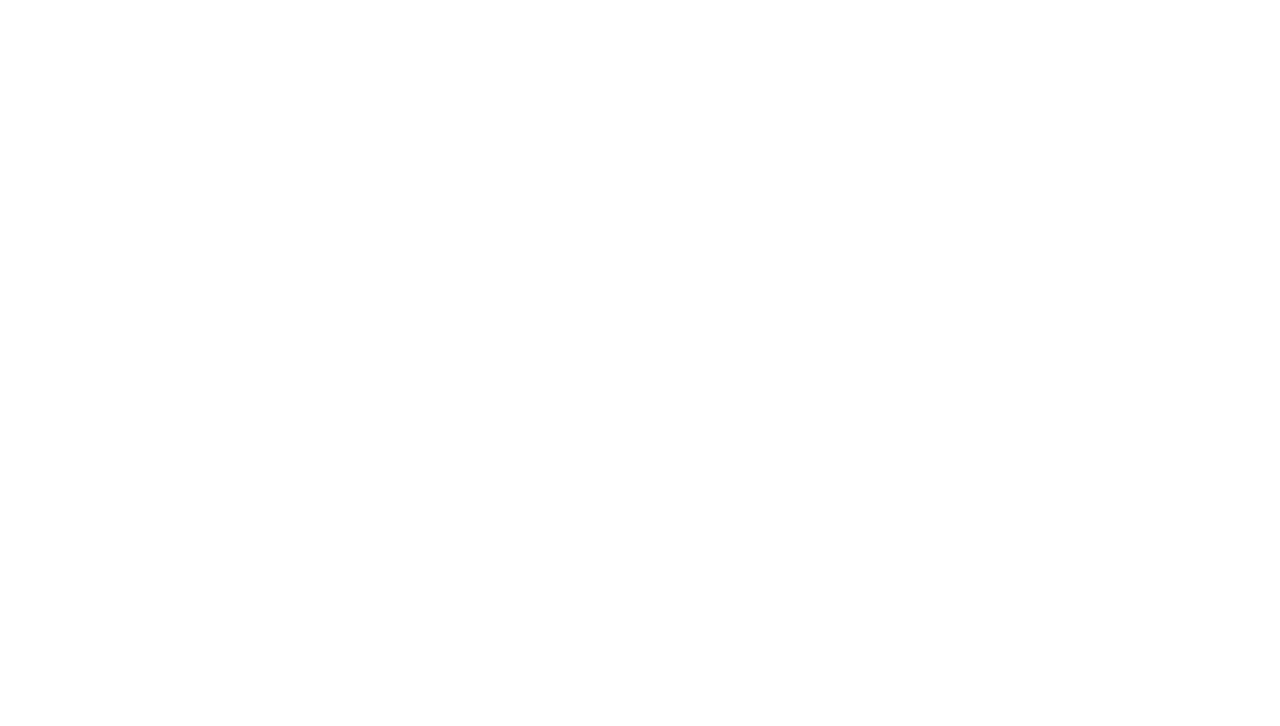
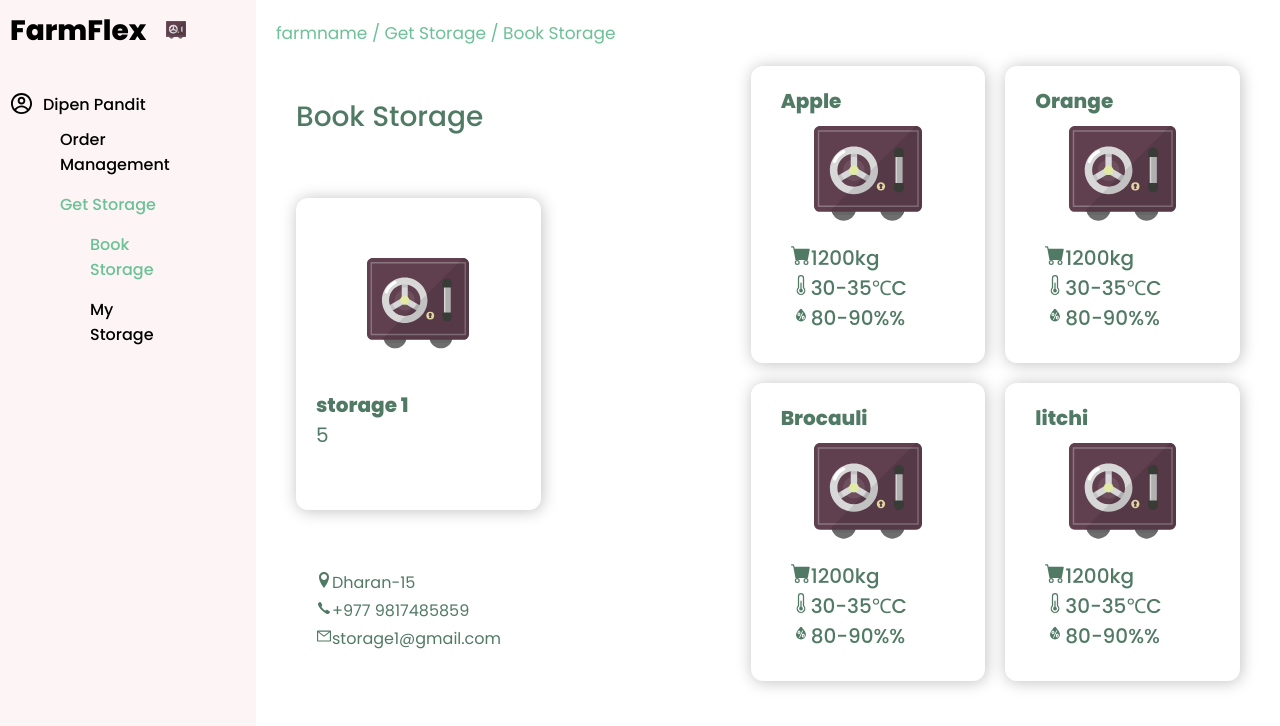
Before and after one commit to Aashish-Upadhyay-101/deltathon-farmflex, a React (Create React App) app: page /store/id in a window 1280 px wide. Before the commit this address had no page. Shown: the top 726 px of the page. Built offline with nearby package versions, Linux system fonts and the light colour scheme.

Commit message:
dasboard is going on live

```diff
--- a/src/App.js
+++ b/src/App.js
@@ -5,7 +5,7 @@ import Signup from "./pages/SignupPage/Signup";
 import { ConfigProvider } from "antd";
 import Homepage from "./pages/HomePage/Homepage.js";
 import  Storepage  from "./pages/StorePage/Storepage.js";
-
+import SingleStorePage from "./pages/SingleStorePage/SingleStorePage.js";
 function App() {
   return (
     <ConfigProvider
@@ -21,6 +21,7 @@ function App() {
           <Route path="/login" element={<Login />}></Route>
           <Route path="/signup" element={<Signup />}></Route>
           <Route path="/store" element={<Storepage />}></Route>
+          <Route path="/store/id" element={<SingleStorePage />}></Route>
         </Routes>
       </div>
     </ConfigProvider>
--- a/src/components/DashboardContain/Dashboard.css
+++ b/src/components/DashboardContain/Dashboard.css
@@ -9,3 +9,31 @@
     font-size: 1.7rem;
     font-weight: 400;
 }
+.DashboardContain_container_stores{
+    padding:2rem;
+    display: grid;
+    grid-template-columns: repeat(3,minmax(100px, 1fr));
+    gap: 3rem;
+}
+.dashboard_singlestore{
+    padding: 1rem;
+    box-shadow: 1px 1px 4px rgba(0, 0, 0, 0.25);
+}
+.dashboard_singlestore_image{
+    display: flex;
+    justify-content: center;
+    align-items: center;
+}
+
+.dashboard_singlestore_image img{
+    width: 80%;
+    height: 80%;
+}
+
+.dashboard_singlestore_detail{
+    padding: 1rem;
+}
+.dashboard_singlestore_detail h1{
+    font-size: 1.5rem;
+    color: #6cc196;
+}
--- a/src/components/DashboardContain/DashboardContain.jsx
+++ b/src/components/DashboardContain/DashboardContain.jsx
@@ -1,11 +1,79 @@
 import React from 'react'
 import "./Dashboard.css"
+import Image from "../../images/safe-part-2-svgrepo-com.svg"
+import { Link } from 'react-router-dom'
 export const DashboardContain = () => {
+
+      const data = [{
+        id:'1',
+        name: 'storage 1',
+        rating: 5
+      },{
+        id:'2',
+        name: 'storage 2',
+        rating: 5
+      },{
+        id:'3',
+        name: 'storage 3',
+        rating: 5
+      },{
+        id:'4',
+        name: 'storage 4',
+        rating: 5
+      },{
+        id:'5',
+        name: 'storage 5',
+        rating: 5
+      },{
+        id:'6',
+        name: 'storage 6',
+        rating: 5
+      },{
+        id:'7',
+        name: 'storage 7',
+        rating: 5
+      },{
+        id:'8',
+        name: 'storage 8',
+        rating: 5
+      },{
+        id:'9',
+        name: 'storage 9',
+        rating: 5
+      },{
+        id:'10',
+        name: 'storage 10',
+        rating: 5
+      },{
+        id:'11',
+        name: 'storage 11',
+        rating: 5
+      }]
+
   return (
     <div className='DashboardContain_container'>
       <div className='DashboardContain_container_primary'>
         <h2>farmname / Get Storage / Book Storage </h2>
       </div>
+      <div className='DashboardContain_container_stores'>
+{
+  data.map((data)=>{
+    return(
+      <Link to="/store/id" key={data.id}>
+        <div className='dashboard_singlestore'>
+                <div className='dashboard_singlestore_image'>
+                  <img src={Image} alt='Single product'/>
+                </div>
+                <div className='dashboard_singlestore_detail'>
+                <h1>{data.name}</h1>
+                <p>{data.rating}</p>
+                </div>
+        </div>
+        </Link>
+    )
+  })
+}
+      </div>
     </div>
   )
 }
--- a/src/components/DashboardNav/DashboradNav.jsx
+++ b/src/components/DashboardNav/DashboradNav.jsx
@@ -20,7 +20,7 @@ const DashboradNav = () => {
                     <h2 className='select_link'>Get Storage</h2>
                     <div className='dashboardnav_link'>
 
-                        <Link to="/bookstorage"><h2 className='select_link'>Book Storage</h2></Link>
+                        <Link to="/store"><h2 className='select_link'>Book Storage</h2></Link>
                         <Link to="/mystorage"><h2>My Storage</h2></Link>
                     </div>
                 </div>
--- /dev/null
+++ b/src/components/SingleProductDetail/SingelProductDetail.css
@@ -0,0 +1,131 @@
+.SingelProductDetail_container{
+    width: 80%;
+    background-color: rgb(255, 255, 255);
+    padding: 2rem;
+}
+
+.SingelProductDetail_container_primary h2{
+    color: #6cc196;
+    font-size: 1.7rem;
+    font-weight: 400;
+}
+.SingelProductDetail_container_stores{
+    padding:2rem;
+    display: grid;
+    grid-template-columns: 1fr 2fr;
+    gap:21rem;
+}
+.SingelProductDetail_singlestore{
+    padding: 2rem 1rem;
+    cursor: pointer;
+    box-shadow: 1px 1px 16px rgba(0, 0, 0, 0.25);
+    border-radius: 12px;
+}
+.SingelProductDetail_singlestore_image{
+    display: flex;
+    flex-direction: column;
+    justify-content: center;
+    align-items: center;
+}
+
+.SingelProductDetail_singlestore_image img{
+    width: 50%;
+    height: 50%;
+}
+
+.SingelProductDetail_singlestore_image h2{
+    align-self: flex-start;
+    font-size: 2rem;
+    color: #517A65;
+    margin-left: 2rem;
+    margin-bottom: 1rem;
+
+}
+
+.SingelProductDetail_singlestore_detail{
+    padding: 1rem;
+}
+.SingelProductDetail_singlestore_detail h1{
+    font-size: 1.5rem;
+    color:  #517A65;;
+}
+
+.icon{
+    font-size: 2rem;
+    font-weight: 500;
+    color:  #517A65;
+    margin-left: 2rem;
+}
+
+.SingelProductDetail_singlestore_detail p{
+    font-size: 2rem;
+    font-weight: 500;
+    color:  #517A65;
+    margin-left: 2rem;
+}
+
+
+
+.SingelProductDetail_container_stores_fruits{
+    display: grid;
+    grid-template-columns: repeat(2, 1fr);
+    grid-template-rows: repeat(2, 1fr);
+    gap: 2rem;
+}
+
+.SingelProductDetail_container_stores_bookstorage_primary{
+
+    font-size: 2.8rem;
+    font-weight: 500;
+    color:  #517A65;;
+}
+
+
+.SingelProductDetail_container_stores_bookstorage{
+    display: flex;
+    flex-direction: column;
+    justify-content: space-around;
+
+}
+
+.SingelProductDetail_singlestore_big{
+display: flex;
+justify-content: center;
+flex-direction: column;
+box-shadow: 1px 1px 16px rgba(0, 0, 0, 0.25);
+padding: 6rem 2rem;
+border-radius: 12px;
+}
+.SingelProductDetail_singlestore_image_big{
+    display: flex;
+    justify-content: center;
+}
+.SingelProductDetail_singlestore_image_big img{
+    width: 50%;
+}
+
+.SingelProductDetail_singlestore_detail_big h1{
+    font-size: 2rem;
+    color: #517A65;
+    justify-self: start;
+    margin-top: 3rem;
+}
+.SingelProductDetail_singlestore_detail_big p{
+    font-size: 2rem;
+    color: #517A65;
+    justify-self: start;
+}
+
+.SingelProductDetail_singlestore_detailsecondary{
+    display: flex;
+    flex-direction: column;
+    gap: .3rem;
+}
+.SingelProductDetail_singlestore_detailsecondary p {
+    font-size: 1.6rem;
+    color: #517A65;
+}
+.icon{
+    font-size: 1.6rem;
+    color: #517A65;
+}
--- /dev/null
+++ b/src/components/SingleProductDetail/SingelProductDetail.js
@@ -0,0 +1,3 @@
+import SingelProductDetail from "./SingelProductDetail.jsx";
+
+export default SingelProductDetail;
--- /dev/null
+++ b/src/components/SingleProductDetail/SingelProductDetail.jsx
@@ -0,0 +1,89 @@
+import React from 'react'
+import "./SingelProductDetail.css"
+import Image from "../../images/safe-part-2-svgrepo-com.svg";
+import {BsFillCartFill, BsThermometerHalf} from "react-icons/bs";
+import {WiHumidity} from "react-icons/wi"
+import {ImLocation} from "react-icons/im"
+import {IoIosCall} from "react-icons/io"
+import {AiOutlineMail} from "react-icons/ai"
+
+const SingelProductDetail = () => {
+  const data= {
+    mainName: "storage 1",
+    rating: 5,
+      subarray:[
+        {
+          id:"1",
+          name:'Apple',
+          kg:"1200kg",
+          humidity: "30-35",
+          temperature:"80-90%"
+        },{
+          id:"2",
+          name:'Orange',
+          kg:"1200kg",
+          humidity: "30-35",
+          temperature:"80-90%"
+        },{
+          id:"3",
+          name:'Brocauli',
+          kg:"1200kg",
+          humidity: "30-35",
+          temperature:"80-90%"
+        },{
+          id:"4",
+          name:'litchi',
+          kg:"1200kg",
+          humidity: "30-35",
+          temperature:"80-90%"
+        }
+      ]
+  }
+  return (
+    <div className='SingelProductDetail_container'>
+         <div className='SingelProductDetail_container_primary'>
+        <h2>farmname / Get Storage / Book Storage </h2>
+      </div>
+      <div className='SingelProductDetail_container_stores'>
+            <div className='SingelProductDetail_container_stores_bookstorage'>
+            <h1 className='SingelProductDetail_container_stores_bookstorage_primary'>Book Storage</h1>
+        <div className='SingelProductDetail_singlestore_big'>
+                <div className='SingelProductDetail_singlestore_image_big'>
+                  <img src={Image} alt='Single product'/>
+                </div>
+                <div className='SingelProductDetail_singlestore_detail_big'>
+                <h1>{data.mainName}</h1>
+                <p>{data.rating}</p>
+                </div>
+        </div>
+        <div className='SingelProductDetail_singlestore_detailsecondary'>
+                <p><span><ImLocation  className='icon'/></span>Dharan-15</p>
+                <p><span><IoIosCall  className='icon'/></span>+977 9817485859</p>
+                <p><span><AiOutlineMail  className='icon'/></span>storage1@gmail.com</p>
+                </div>
+            </div>
+            <div className='SingelProductDetail_container_stores_fruits'>
+            {
+            data.subarray.map((data)=>{
+              return(
+                <div className='SingelProductDetail_singlestore' key={data.id}>
+                <div className='SingelProductDetail_singlestore_image'>
+                <h2>{data.name}</h2>
+                  <img src={Image} alt='Single product'/>
+                </div>
+                <div className='SingelProductDetail_singlestore_detail'>
+                <p><span><BsFillCartFill /></span>{data.kg}</p>
+                <p><span><BsThermometerHalf /></span>{data.humidity}&#8451;C</p>
+                <p><span><WiHumidity /></span>{data.temperature}%</p>
+                </div>
+        </div>
+              )
+            })
+            }
+            </div>
+      </div>
+    </div>
+  )
+}
+
+export default SingelProductDetail
--- /dev/null
+++ b/src/pages/SingleStorePage/SingleStorePage.css
@@ -0,0 +1,4 @@
+.SingleStorePage_container{
+    height: 100vh;
+    display: flex;
+}
--- /dev/null
+++ b/src/pages/SingleStorePage/SingleStorePage.js
@@ -0,0 +1,3 @@
+import SingleStorePage from "./SingleStorePage.jsx";
+
+export default SingleStorePage
--- /dev/null
+++ b/src/pages/SingleStorePage/SingleStorePage.jsx
@@ -0,0 +1,14 @@
+import React from 'react'
+import DashboradNav from '../../components/DashboardNav/DashboradNav.js';
+import SingelProductDetail from '../../components/SingleProductDetail/SingelProductDetail.js';
+import "./SingleStorePage.css"
+const SingleStorePage = () => {
+  return (
+    <div className='SingleStorePage_container'>
+    <DashboradNav />
+    <SingelProductDetail />
+</div>
+  )
+}
+
+export default SingleStorePage
```
Also changed, not shown: src/pages/HomePage/Homepage.css (line endings or trailing spaces).
